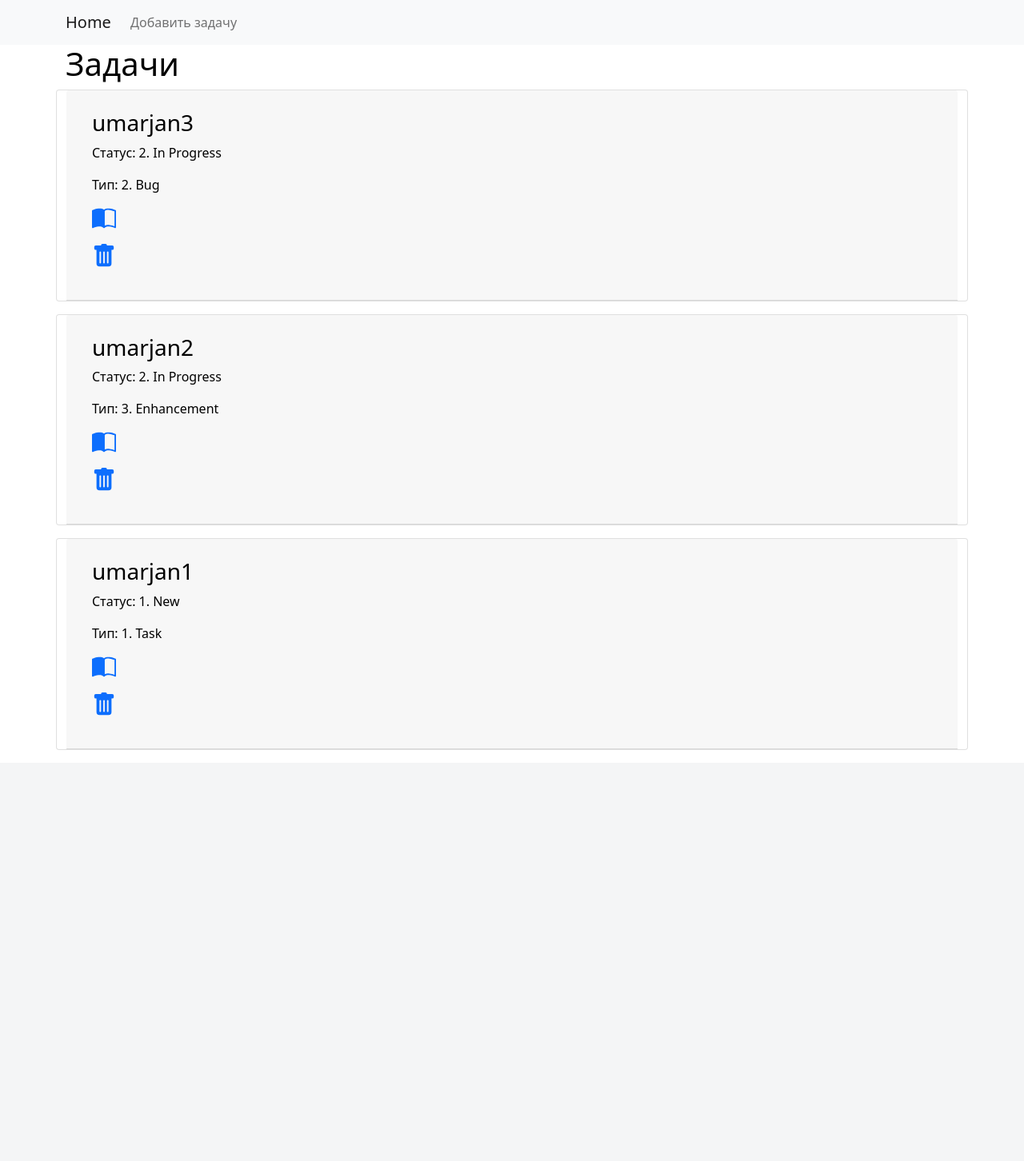
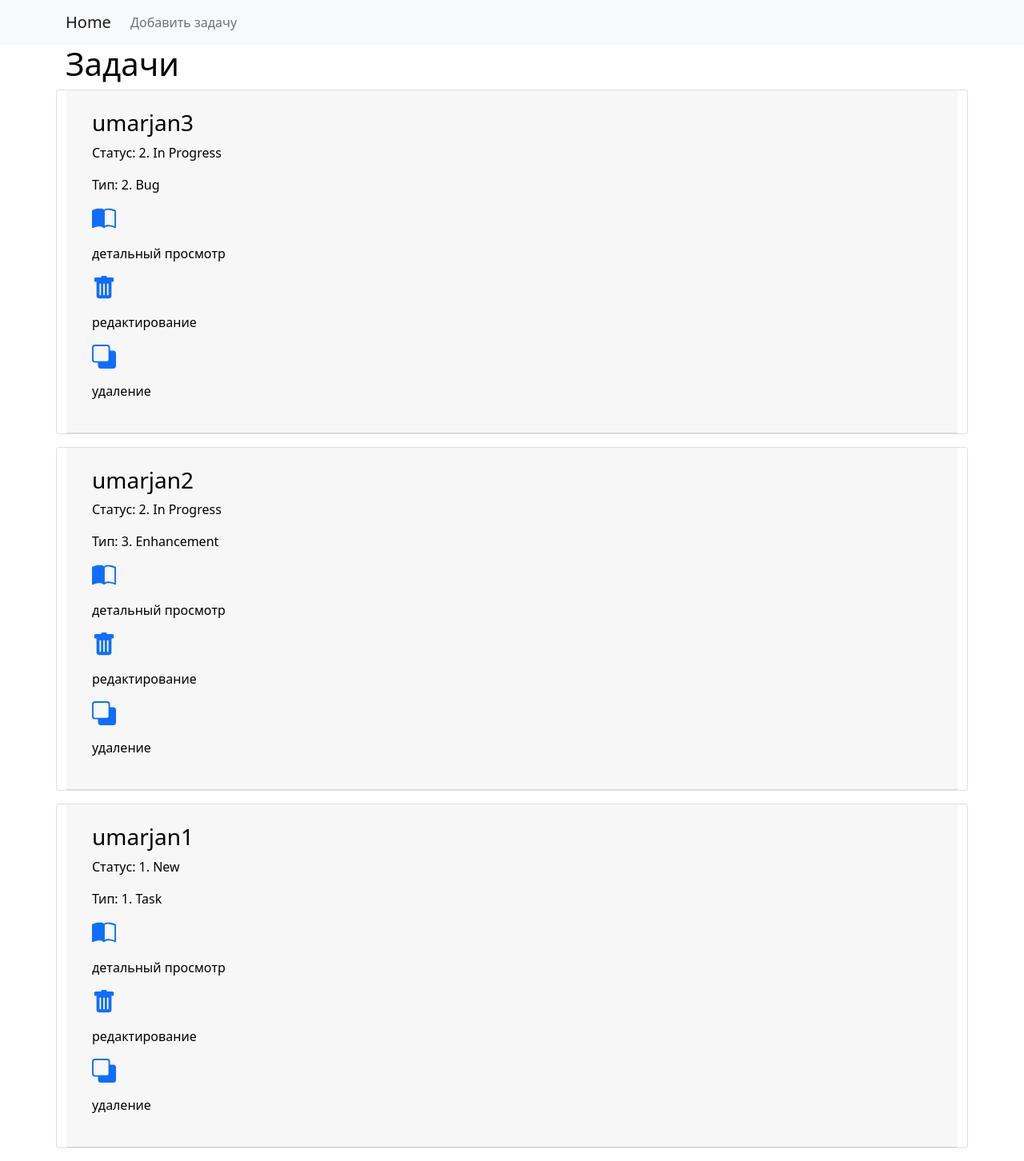
Before and after one commit to umarjan26/lesson49, a Django app: page / in a window 1280 px wide. Shown: the whole page at 80% size. Before the commit the page ends 938 px from the top, so only its background shows below. Run offline with Django 4.2, Linux system fonts and the light colour scheme; data comes from the database, SQL or seed files in the repository.

Commit message:
сделали удаление страницу

```diff
--- a/source/webapp/templates/article_view.html
+++ b/source/webapp/templates/article_view.html
@@ -5,7 +5,7 @@
         <a class="nav-link" href="{% url "add" %}">Новая задачи</a>
     </li>
     <li class="nav-item">
-        <a class="nav-link" href="#">Изменения задачи</a>
+        <a class="nav-link" href="{% url "update" %}">Изменения задачи</a>
     </li>
     <li class="nav-item">
         <a class="nav-link" href="#">Удаления задачи</a>
--- a/source/webapp/templates/index.html
+++ b/source/webapp/templates/index.html
@@ -17,10 +17,13 @@
                         <p>Тип: {{ task.type }}</p>
                         <p class="bg-link"><a href="{% url "view" task.pk %}"><svg xmlns="http://www.w3.org/2000/svg" width="30" height="30" fill="currentColor" class="bi bi-book-half" viewBox="0 0 16 16">
   <path d="M8.5 2.687c.654-.689 1.782-.886 3.112-.752 1.234.124 2.503.523 3.388.893v9.923c-.918-.35-2.107-.692-3.287-.81-1.094-.111-2.278-.039-3.213.492V2.687zM8 1.783C7.015.936 5.587.81 4.287.94c-1.514.153-3.042.672-3.994 1.105A.5.5 0 0 0 0 2.5v11a.5.5 0 0 0 .707.455c.882-.4 2.303-.881 3.68-1.02 1.409-.142 2.59.087 3.223.877a.5.5 0 0 0 .78 0c.633-.79 1.814-1.019 3.222-.877 1.378.139 2.8.62 3.681 1.02A.5.5 0 0 0 16 13.5v-11a.5.5 0 0 0-.293-.455c-.952-.433-2.48-.952-3.994-1.105C10.413.809 8.985.936 8 1.783z"/>
-</svg></a></p>
+</svg></a><p>детальный просмотр</p></p>
                         <p><a href="{% url "update" task.pk %}"><svg xmlns="http://www.w3.org/2000/svg" width="30" height="30" fill="currentColor" class="bi bi-trash-fill" viewBox="0 0 16 16">
   <path d="M2.5 1a1 1 0 0 0-1 1v1a1 1 0 0 0 1 1H3v9a2 2 0 0 0 2 2h6a2 2 0 0 0 2-2V4h.5a1 1 0 0 0 1-1V2a1 1 0 0 0-1-1H10a1 1 0 0 0-1-1H7a1 1 0 0 0-1 1H2.5zm3 4a.5.5 0 0 1 .5.5v7a.5.5 0 0 1-1 0v-7a.5.5 0 0 1 .5-.5zM8 5a.5.5 0 0 1 .5.5v7a.5.5 0 0 1-1 0v-7A.5.5 0 0 1 8 5zm3 .5v7a.5.5 0 0 1-1 0v-7a.5.5 0 0 1 1 0z"/>
-</svg></a></p>
+</svg></a><p>редактирование</p></p>
+                        <p><a href="{% url "delete" task.pk %}" ><svg xmlns="http://www.w3.org/2000/svg" width="30" height="30" fill="currentColor" class="bi bi-back" viewBox="0 0 16 16">
+  <path d="M0 2a2 2 0 0 1 2-2h8a2 2 0 0 1 2 2v2h2a2 2 0 0 1 2 2v8a2 2 0 0 1-2 2H6a2 2 0 0 1-2-2v-2H2a2 2 0 0 1-2-2V2zm2-1a1 1 0 0 0-1 1v8a1 1 0 0 0 1 1h8a1 1 0 0 0 1-1V2a1 1 0 0 0-1-1H2z"/>
+</svg></a><p>удаление</p></p>
                     </div>
                 </div>
             </div>
--- a/source/webapp/urls.py
+++ b/source/webapp/urls.py
@@ -1,12 +1,13 @@
 from django.urls import path
 from django.views.generic import TemplateView, RedirectView
 
-from webapp.views import IndexView, Create, ArticleView, Update
+from webapp.views import IndexView, Create, ArticleView, Update, Delete
 
 urlpatterns = [
     path('', IndexView.as_view(), name="index"),
     path('add/', Create.as_view(), name="add"),
     path('task/<int:pk>/', ArticleView.as_view(), name="view"),
-    path('task/<int:pk>/update/', Update.as_view(), name="update")
+    path('task/<int:pk>/update/', Update.as_view(), name="update"),
+    path('task/<int:pk>/delete', Delete.as_view(), name="delete")
 
 ]
--- a/source/webapp/views.py
+++ b/source/webapp/views.py
@@ -68,3 +68,17 @@ class Update(View):
             tasks.save()
             return redirect("view", pk=tasks.pk)
         return render(request, "update.html", {'form': form})
+
+
+
+class Delete(View):
+    def get(self, request, *args, **kwargs):
+        pk = kwargs.get("pk")
+        task = get_object_or_404(Task, pk=pk)
+        return render(request, "delete.html", {"tasks": task})
+
+    def post(self, request, *args, **kwargs):
+        pk = kwargs.get("pk")
+        task = get_object_or_404(Task, pk=pk)
+        task.delete()
+        return redirect("index")
```
